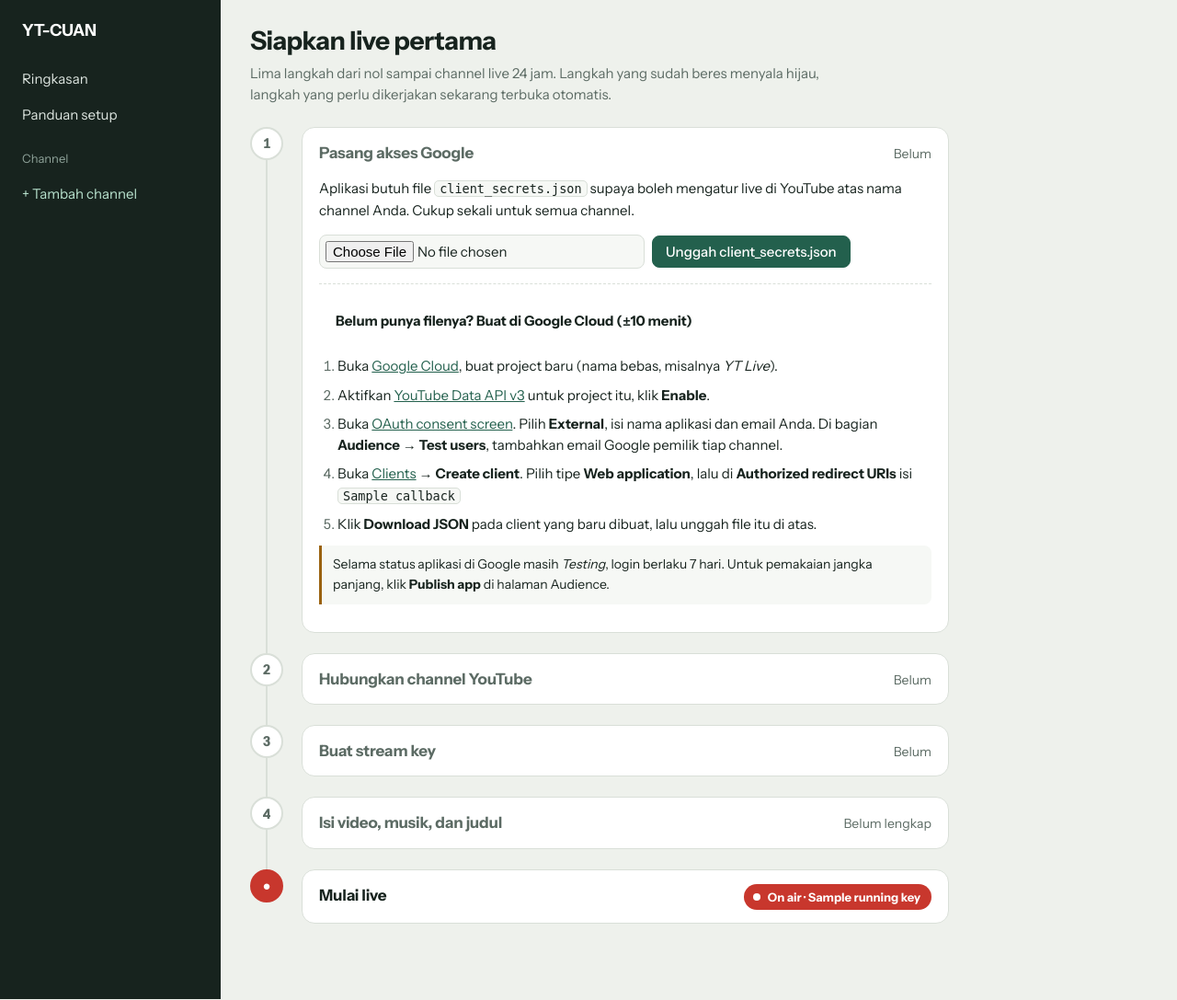
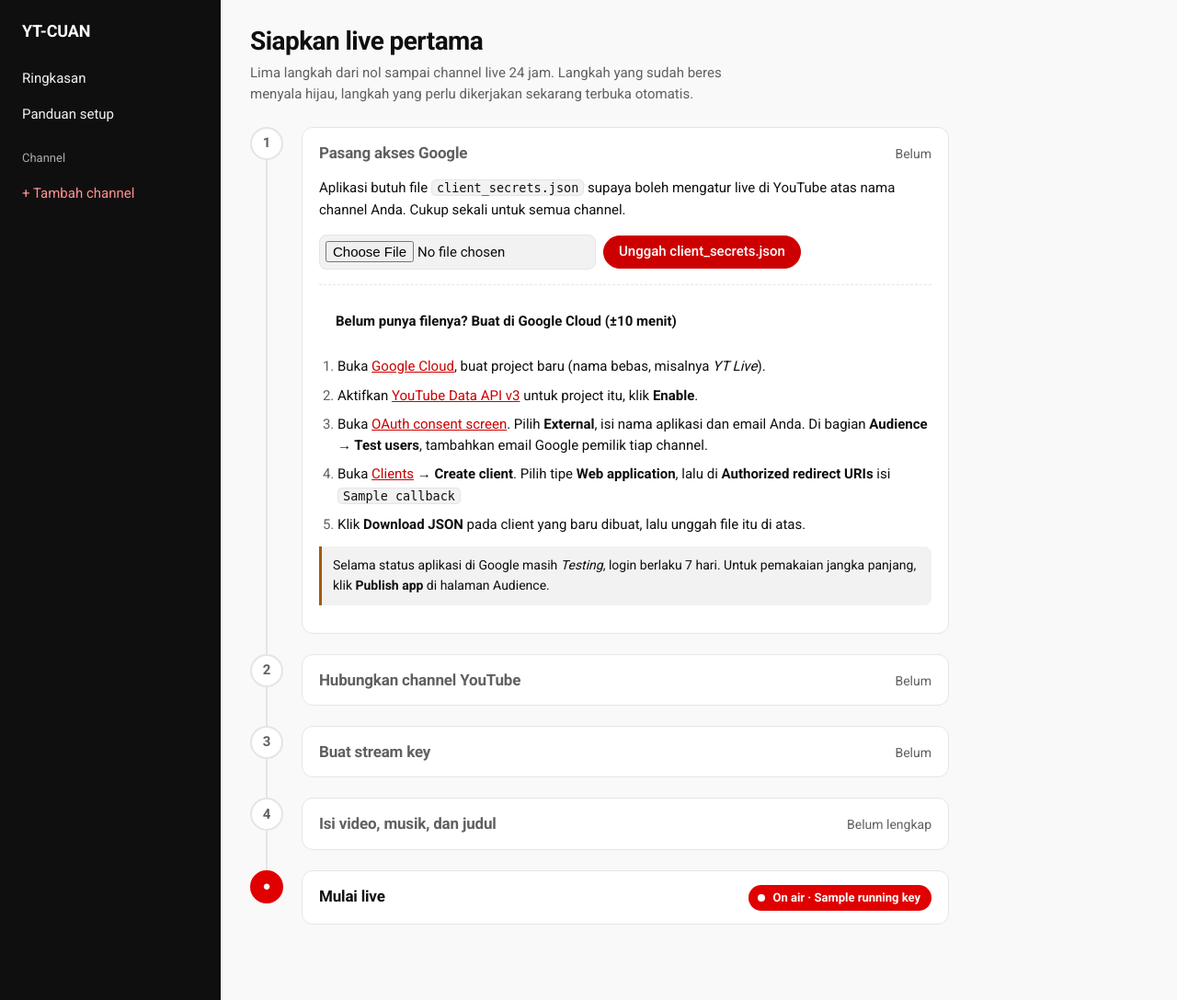
Before and after one commit to midev-id/YT-CUAN, a FastAPI app: template app/templates/setup.html in a window 1280 px wide, after a click that opens the changed part. Shown: the whole page at 92% size. Run offline with FastAPI, Linux system fonts and the light colour scheme; the template is opened without the code that fills it: most values are stand-ins (such as "Sample title", 1, 10 or a date in 2020).

Commit message:
Tema merah ala YouTube, font Roboto, login rata tengah
Palet baru di app/static/ui.css (dipakai agent dan hub): sidebar hitam
#0f0f0f, latar #f9f9f9, aksi merah #cc0000 (teks putih tetap kontras 5.9:1),
badge LIVE #e00000, tombol bentuk pil. Variabel --pine* diganti --acc*.
Halaman login hub rata tengah.

Co-Authored-By: Claude Opus 5.5 <noreply@anthropic.com>

```diff
--- a/app/static/ui.css
+++ b/app/static/ui.css
@@ -1,25 +1,28 @@
-  /* Studio palette: pale sage wall, pine for actions, red reserved for ON AIR. */
+/* YouTube-style palette: near-black chrome, white surfaces, red for actions and the LIVE badge.
+   Action red is #cc0000 (not #ff0000) so white button text stays readable (5.9:1). */
 :root {
-  --wall:#eef1ec; --panel:#fff; --ink:#17231e; --mute:#5c6b64; --line:#d9dfd8; --soft:#f6f8f5;
-  --pine:#23604d; --pine-ink:#fff; --pine-soft:#e3eee9;
-  --air:#c8372d; --amber:#9a6210; --ok:#2e7d4f; --bad:#b3261e;
-  --r-lg:14px; --r-sm:8px;
+  --wall:#f9f9f9; --panel:#fff; --ink:#0f0f0f; --mute:#606060; --line:#e5e5e5; --soft:#f2f2f2;
+  --acc:#cc0000; --acc-ink:#fff; --acc-soft:#fdeaea;
+  --air:#e00000; --amber:#a15c00; --ok:#0b7a3e; --bad:#b3261e;
+  --side-ink:#f1f1f1; --side-mute:#aaa;
+  --r-lg:12px; --r-sm:8px; --r-pill:18px;
 }
 * { box-sizing:border-box; }
 html { -webkit-text-size-adjust:100%; }
-body { margin:0; background:linear-gradient(90deg, var(--ink) 240px, var(--wall) 240px) !important; font:15px/1.55 "Instrument Sans", system-ui, sans-serif; background:var(--wall); color:var(--ink); }
-a { color:var(--pine); }
-:focus-visible { outline:3px solid var(--pine); outline-offset:2px; border-radius:4px; }
+body { margin:0; background:linear-gradient(90deg, var(--ink) 240px, var(--wall) 240px) !important; font:15px/1.55 Roboto, "Segoe UI", system-ui, sans-serif; background:var(--wall); color:var(--ink); }
+a { color:var(--acc); }
+input[type=checkbox], input[type=radio], progress { accent-color:var(--acc); }
+:focus-visible { outline:3px solid var(--acc); outline-offset:2px; border-radius:4px; }
 
 .shell { display:grid; grid-template-columns:240px 1fr; min-height:100vh; }
-aside { background:var(--ink); color:#dfe7e2; padding:20px 14px; position:sticky; top:0; height:100vh; overflow:auto; }
+aside { background:var(--ink); color:var(--side-ink); padding:20px 14px; position:sticky; top:0; height:100vh; overflow:auto; }
 .brand { display:block; color:#fff; font-weight:700; font-size:18px; text-decoration:none; padding:0 10px 18px; letter-spacing:-.01em; }
-aside nav a { display:flex; align-items:center; gap:8px; color:#dfe7e2; text-decoration:none; padding:8px 10px; border-radius:var(--r-sm); }
-aside nav a:hover, aside nav a[aria-current] { background:rgba(255,255,255,.08); color:#fff; }
-aside .group { margin:18px 10px 6px; color:#8fa39a; font-size:13px; }
-aside .add { margin-top:8px; color:#b9e3cf; }
-.dot { width:8px; height:8px; border-radius:50%; background:#5f7169; flex:none; }
-.dot.on { background:var(--air); box-shadow:0 0 0 3px rgba(200,55,45,.25); }
+aside nav a { display:flex; align-items:center; gap:8px; color:var(--side-ink); text-decoration:none; padding:8px 10px; border-radius:var(--r-sm); }
+aside nav a:hover, aside nav a[aria-current] { background:rgba(255,255,255,.1); color:#fff; }
+aside .group { margin:18px 10px 6px; color:var(--side-mute); font-size:13px; }
+aside .add { margin-top:8px; color:#ff8f8f; }
+.dot { width:8px; height:8px; border-radius:50%; background:#717171; flex:none; }
+.dot.on { background:var(--air); box-shadow:0 0 0 3px rgba(224,0,0,.3); }
 main { padding:28px 32px 60px; max-width:1180px; width:100%; min-width:0; }
 
 h1 { font-size:28px; line-height:1.2; margin:0 0 6px; letter-spacing:-.02em; }
@@ -27,14 +30,14 @@ h2 { font-size:18px; margin:0 0 12px; letter-spacing:-.01em; }
 h3 { font-size:15px; margin:0 0 6px; }
 .lead { color:var(--mute); margin:0 0 24px; max-width:64ch; }
 .panel, .card { background:var(--panel); border:1px solid var(--line); border-radius:var(--r-lg); padding:20px; margin-bottom:18px; }
-.card.bad { border-color:#efc4c0; background:#fbeceb; }
-.pill { display:inline-block; padding:1px 10px; border-radius:99px; font-size:13px; background:var(--pine-soft); color:var(--pine); font-weight:500; }
+.card.bad { border-color:#f3c2c2; background:var(--acc-soft); }
+.pill { display:inline-block; padding:1px 10px; border-radius:99px; font-size:13px; background:var(--acc-soft); color:var(--acc); font-weight:500; }
 .panel > h2:first-child { margin-top:0; }
 .head { display:flex; flex-wrap:wrap; gap:12px; align-items:center; justify-content:space-between; margin-bottom:12px; }
 .head h2 { margin:0; }
 
-.flash { background:var(--pine-soft); border:1px solid #bcd6ca; color:var(--ink); padding:12px 16px; border-radius:var(--r-sm); margin-bottom:18px; }
-.flash.bad { background:#fbeceb; border-color:#efc4c0; }
+.flash { background:var(--panel); border:1px solid var(--line); border-left:4px solid var(--ok); color:var(--ink); padding:12px 16px; border-radius:var(--r-sm); margin-bottom:18px; }
+.flash.bad { background:var(--acc-soft); border-color:#f3c2c2; border-left-color:var(--bad); }
 
 .readouts { display:flex; flex-wrap:wrap; gap:8px 28px; }
 .readout b { display:block; font-size:22px; font-variant-numeric:tabular-nums; }
@@ -54,10 +57,10 @@ th { color:var(--mute); font-weight:500; font-size:13px; }
 .mute { color:var(--mute); }
 small { font-size:13px; }
 
-button, .btn { font:inherit; font-weight:500; display:inline-flex; align-items:center; gap:6px; padding:7px 14px; border:1px solid var(--line);
-  border-radius:var(--r-sm); background:#fff; cursor:pointer; color:var(--ink); text-decoration:none; line-height:1.3; }
-button:hover, .btn:hover { border-color:#b5c0b8; }
-.primary { background:var(--pine) !important; color:var(--pine-ink) !important; border-color:var(--pine) !important; }
+button, .btn { font:inherit; font-weight:500; display:inline-flex; align-items:center; gap:6px; padding:7px 16px; border:1px solid var(--line);
+  border-radius:var(--r-pill); background:#fff; cursor:pointer; color:var(--ink); text-decoration:none; line-height:1.3; }
+button:hover, .btn:hover { border-color:#c6c6c6; }
+.primary { background:var(--acc) !important; color:var(--acc-ink) !important; border-color:var(--acc) !important; }
 .primary:hover { filter:brightness(1.1); }
 .big { padding:11px 20px; font-size:16px; }
 button.danger { color:var(--bad); }
@@ -70,7 +73,7 @@ label small { color:var(--mute); display:block; }
 .row { display:flex; flex-wrap:wrap; gap:8px; align-items:center; }
 .grid { display:grid; gap:14px; grid-template-columns:repeat(auto-fit, minmax(220px, 1fr)); }
 .bar { height:6px; background:var(--line); border-radius:3px; width:120px; margin-top:4px; }
-.bar i { display:block; height:6px; background:var(--pine); border-radius:3px; }
+.bar i { display:block; height:6px; background:var(--acc); border-radius:3px; }
 pre { white-space:pre-wrap; background:var(--soft); padding:10px; border-radius:var(--r-sm); font-size:13px; }
 code, kbd { background:var(--soft); border:1px solid var(--line); border-radius:5px; padding:0 5px; font-size:.9em; }
 details summary { cursor:pointer; }
--- a/app/templates/base.html
+++ b/app/templates/base.html
@@ -7,7 +7,7 @@
 <title>{% block title %}YT-CUAN{% endblock %}</title>
 <link rel="preconnect" href="https://fonts.googleapis.com">
 <link rel="preconnect" href="https://fonts.gstatic.com" crossorigin>
-<link href="https://fonts.googleapis.com/css2?family=Instrument+Sans:wght@400;500;600;700&display=swap" rel="stylesheet">
+<link href="https://fonts.googleapis.com/css2?family=Roboto:wght@400;500;700&display=swap" rel="stylesheet">
 <link rel="stylesheet" href="/static/ui.css">
 {% block head %}{% endblock %}
 </head>
--- a/app/templates/channel.html
+++ b/app/templates/channel.html
@@ -7,7 +7,7 @@
   {% if live_n %}<span class="onair">On air · {{ live_n }} live</span>{% else %}<span class="offair">Tidak ada live</span>{% endif %}
 </div>
 {% if st.current and st.current != 'live' %}
-<div class="panel" style="border-color:var(--pine)">
+<div class="panel" style="border-color:var(--acc)">
   <h2>Belum siap live</h2>
   <ul class="checks" style="list-style:none;padding:0;margin:0 0 8px">
     <li>{{ '✓' if st.done['stream'] else '○' }} Stream key {% if not st.done['stream'] %}<a href="/setup?c={{ ch.id }}#keys">buat dulu</a>{% endif %}</li>
--- a/app/templates/setup.html
+++ b/app/templates/setup.html
@@ -7,14 +7,14 @@
   .step { position:relative; padding:0 0 22px 56px; }
   .step::before { content:""; position:absolute; left:17px; top:36px; bottom:-2px; width:2px; background:var(--line); }
   .step:last-child::before { display:none; }
-  .step.done::before { background:var(--pine); }
+  .step.done::before { background:var(--acc); }
   .node { position:absolute; left:0; top:0; width:36px; height:36px; border-radius:50%; display:grid; place-items:center;
     font-weight:700; background:#fff; border:2px solid var(--line); color:var(--mute); font-variant-numeric:tabular-nums; }
-  .done .node { background:var(--pine); border-color:var(--pine); color:#fff; }
-  .now .node { border-color:var(--pine); color:var(--pine); box-shadow:0 0 0 5px var(--pine-soft); }
+  .done .node { background:var(--acc); border-color:var(--acc); color:#fff; }
+  .now .node { border-color:var(--acc); color:var(--acc); box-shadow:0 0 0 5px var(--acc-soft); }
   .live-step.done .node { background:var(--air); border-color:var(--air); }
   .step > details { background:var(--panel); border:1px solid var(--line); border-radius:var(--r-lg); }
-  .now > details { border-color:var(--pine); }
+  .now > details { border-color:var(--acc); }
   .step summary { list-style:none; padding:14px 18px; display:flex; gap:12px; align-items:baseline; justify-content:space-between; flex-wrap:wrap; }
   .step summary::-webkit-details-marker { display:none; }
   .step summary h2 { font-size:17px; margin:0; }
--- a/hub/templates/base.html
+++ b/hub/templates/base.html
@@ -7,12 +7,12 @@
 <title>{% block title %}YT-CUAN{% endblock %}</title>
 <link rel="preconnect" href="https://fonts.googleapis.com">
 <link rel="preconnect" href="https://fonts.gstatic.com" crossorigin>
-<link href="https://fonts.googleapis.com/css2?family=Instrument+Sans:wght@400;500;600;700&display=swap" rel="stylesheet">
+<link href="https://fonts.googleapis.com/css2?family=Roboto:wght@400;500;700&display=swap" rel="stylesheet">
 <link rel="stylesheet" href="/static/ui.css">
 <style>
   .srv-off { opacity:.55; }
-  .who { color:#8fa39a; font-size:13px; padding:0 10px; margin-top:24px; word-break:break-all; }
-  .who button { margin-top:6px; background:transparent; color:#dfe7e2; border-color:#3b4a43; }
+  .who { color:var(--side-mute); font-size:13px; padding:0 10px; margin-top:24px; word-break:break-all; }
+  .who button { margin-top:6px; background:transparent; color:var(--side-ink); border-color:#3f3f3f; }
 </style>
 {% block head %}{% endblock %}
 </head>
--- a/hub/templates/vps.html
+++ b/hub/templates/vps.html
@@ -4,7 +4,7 @@
 <style>
   .chips { display:flex; flex-wrap:wrap; gap:6px; margin:-4px 0 18px; }
   .chips a { padding:5px 12px; border:1px solid var(--line); border-radius:99px; text-decoration:none; color:var(--ink); background:#fff; }
-  .chips a[aria-current] { background:var(--pine); border-color:var(--pine); color:#fff; }
+  .chips a[aria-current] { background:var(--acc); border-color:var(--acc); color:#fff; }
   .checks { list-style:none; padding:0; margin:0 0 10px; display:grid; gap:4px; }
   fieldset { border:0; padding:0; margin:0; min-width:0; }
   fieldset[disabled] { opacity:.6; }
@@ -41,7 +41,7 @@
 
 {# ---------- setup: Google access + channel ---------- #}
 {% if not st.oauth.ready or not channels %}
-<section class="panel" style="border-color:var(--pine)">
+<section class="panel" style="border-color:var(--acc)">
   <h2>Siapkan server ini</h2>
   <fieldset {% if off %}disabled{% endif %}>
   <ul class="checks">
```
Also changed, not shown: hub/templates/login.html (+6 -4 lines).
